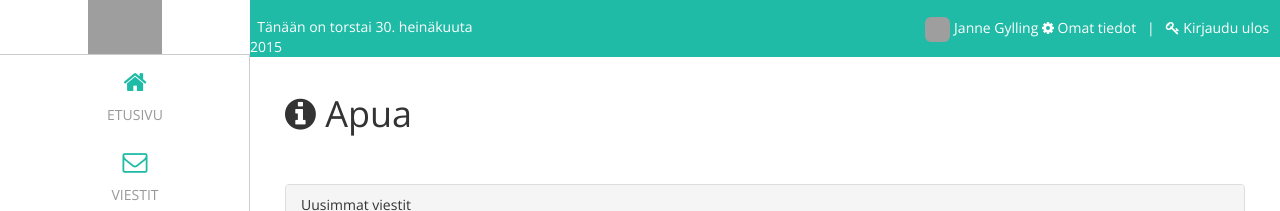
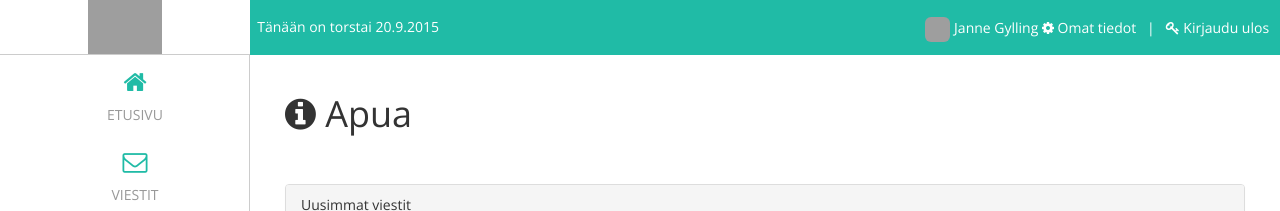
Before and after one commit to qlma/client-proto, a Jekyll site: the page built from help.html, in a window 1280 px wide. Shown: the top 211 px of the page. Built offline with Jekyll 4.4.1, drawn with Linux system fonts in a browser that asks for light colours; comment, search, counter and statistics services are not loaded; grey boxes are pictures that could not be loaded.

Commit message:
Update topslide.html
change the date

```diff
--- a/_includes/topslide.html
+++ b/_includes/topslide.html
@@ -4,7 +4,7 @@
                 <img src="img/qlma.png" height="55px">
             </div>
             <div class="date visible-lg">
-                &nbsp;&nbsp;Tänään on torstai 30. heinäkuuta 2015
+                &nbsp;&nbsp;Tänään on torstai 20.9.2015
             </div>
             <div class="name text-right">
                 <a href="#menu-toggle" class="visible-xs" id="menu-toggle"><i class="fa fa-bars"></i></a>
```
